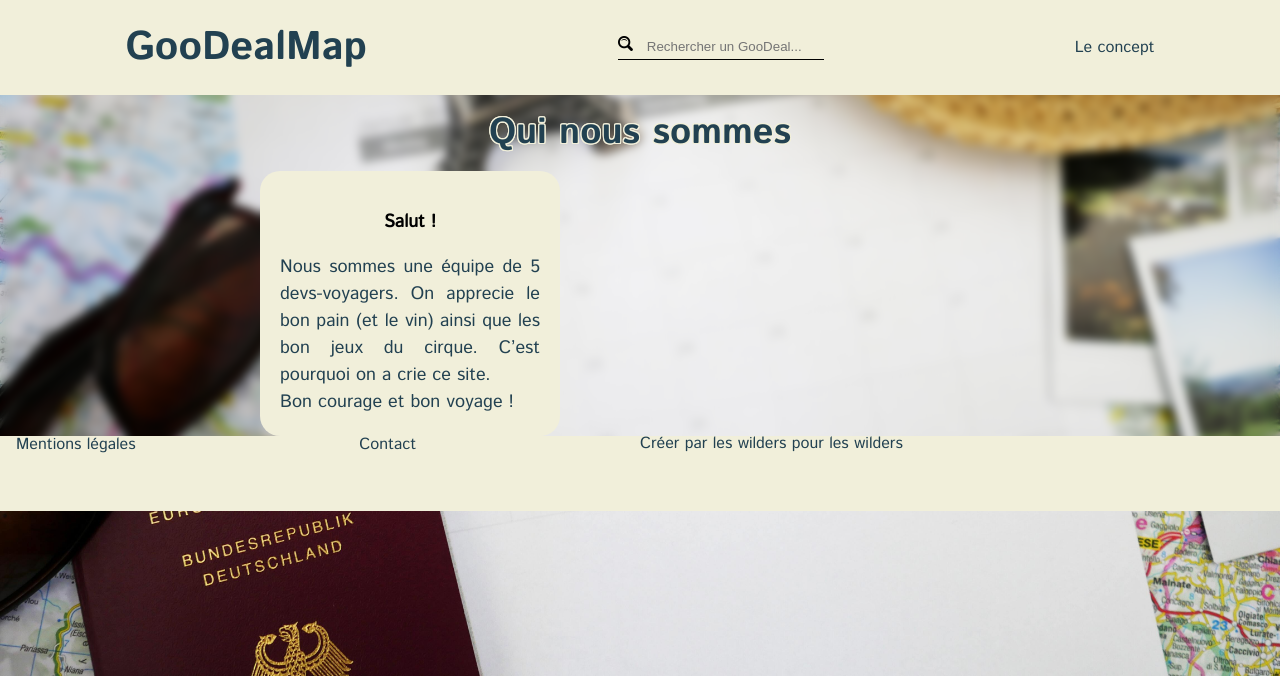
After one commit to WildCodeSchool/goodealmaps, a PHP site: template src/View/About/about.html.twig in a window 1280 px wide. The commit adds this page. Shown: the top 676 px of the page. Run offline with PHP 8.4, Linux system fonts and the light colour scheme; the template is opened without the code that fills it, so the values that code supplies are empty; some libraries are stand-ins or nearby versions.

Commit message:
fix spacing

```diff
--- /dev/null
+++ b/src/View/About/about.html.twig
@@ -0,0 +1,36 @@
+{% extends 'layout.html.twig' %}
+
+{% block title %}
+    {{parent}} - A propos
+{% endblock %}
+
+{% block stylesheet%}
+    <link rel="stylesheet" href="/assets/css/blur.css">
+    <link rel="stylesheet" href="/assets/css/about.css">
+{% endblock %}
+
+{% block content %}
+    <main>
+    <h1 class="about">Qui nous sommes </h1>
+    <div class="container-about">
+        <div class="text">
+        <h2>Salut !</h2>
+        <p>Nous sommes une équipe de 5 devs-voyagers.
+            On apprecie le bon pain (et le vin) ainsi que les bon jeux du cirque.
+            C’est pourquoi on a crie ce site.<br/>Bon courage et bon voyage !
+        </p>
+        </div>
+        <span class="devs">
+            {% for dev in devs %}
+            <span class="dev">
+                <img class="dev-ava" src="{{pathAva ~ dev.image}}" />
+                <span class="name">{{dev.name}}</span>
+                <!--<span class="icon git"><a href="{{dev.github}}"><img class="icon" src="{{pathIcon ~ 'github1.svg'}}" /></a></span>-->
+                <span class="icon git"><a href="{{dev.github}}" class="svg-background"></a></span>
+                <span class="icon linkedin"><a href="{{dev.linkedin}}"><img class="icon" src="{{pathIcon ~ 'linkedin.png'}}" /></a></span>
+            </span>
+            {% endfor %}
+        </span>
+    </div>
+    </main>
+{% endblock %}
```
Also changed, not shown: src/View/Home/index.html.twig (+0 -6 lines), public/assets/css/columnReviewDesktop.css, public/assets/css/columnReviewMobile.css, public/assets/css/mapDesktop.css, public/assets/css/mapMobile.css, public/assets/css/style.css.
